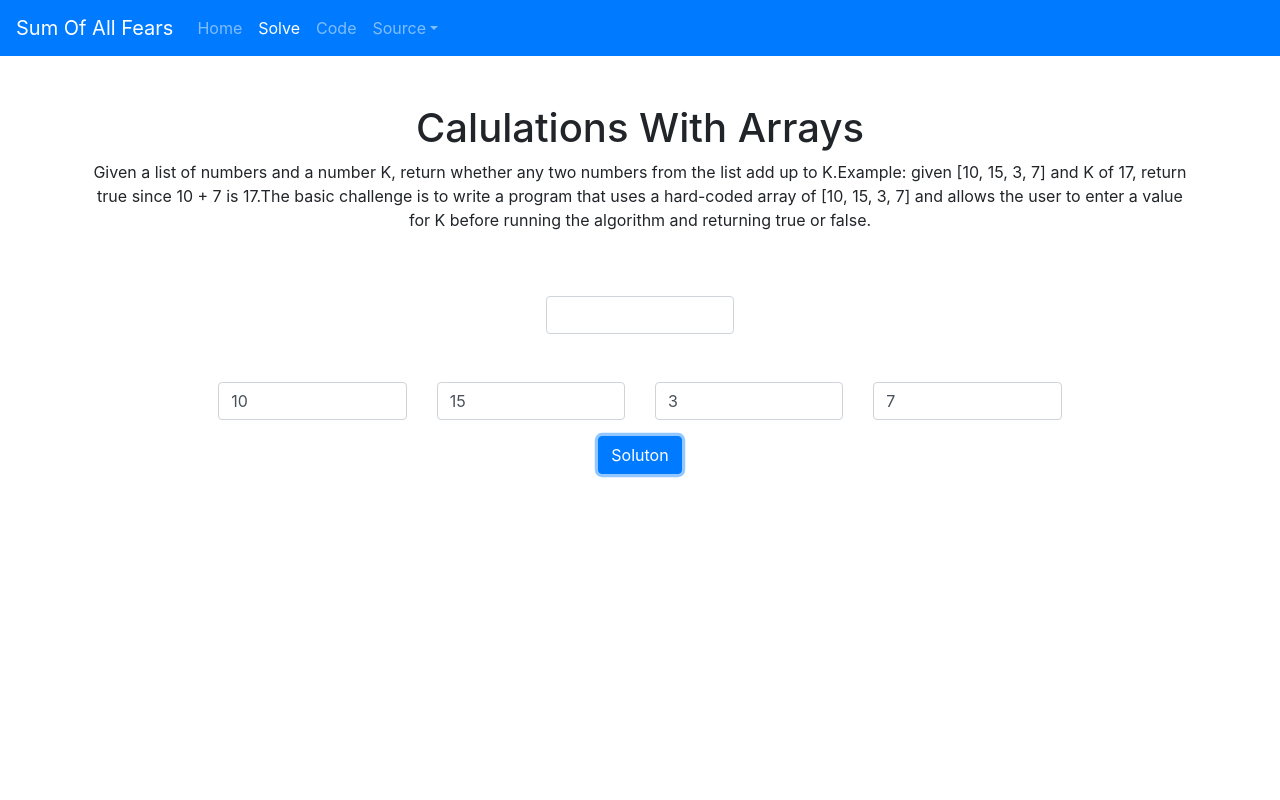
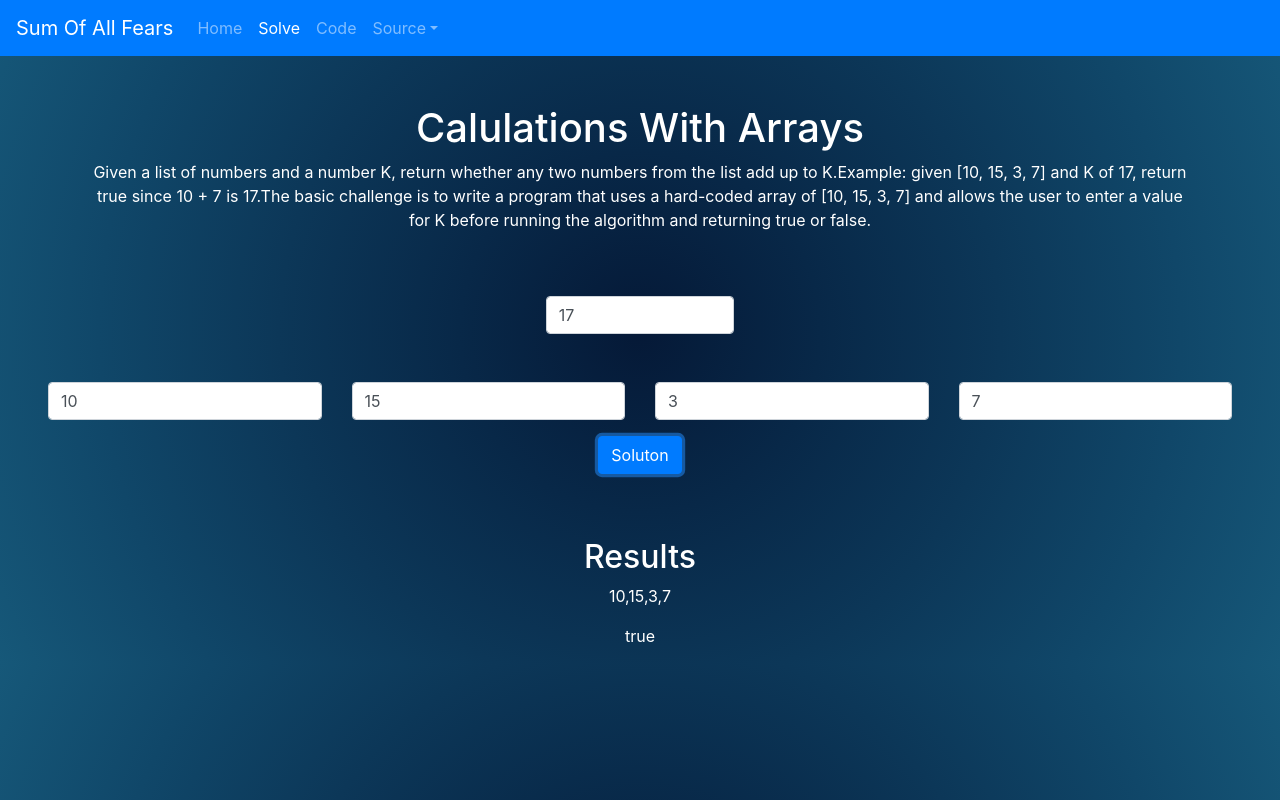
Before and after one commit to johndavid25/SumOfAllFears, a plain HTML site: page solve.html in a window 1280 px wide. Both pictures are taken after a click on the button "Soluton". Drawn offline with nearby package versions, Linux system fonts and the light colour scheme.

Commit message:
function changes

```diff
--- a/css/custom.css
+++ b/css/custom.css
@@ -0,0 +1,3 @@
+body {
+	background-image: radial-gradient(circle, #051937, #082848, #0c3758, #104769, #165879);
+}
--- a/js/custom.js
+++ b/js/custom.js
@@ -0,0 +1,27 @@
+function FindSum(numbers, answer) {
+    let checkValue = 0;
+    let found = false;
+    for (let i = 0; i <= numbers.length - 1; i++) {
+        checkValue = answer - numbers[i];
+        if (numbers.includes(checkValue, i + 1)) {
+            found = true;
+            break;
+        }
+    }
+    return found;
+}
+
+document.getElementById("btnSubmit").addEventListener("click", DisplaySum);
+
+function DisplaySum() {
+    let answer = parseInt(document.getElementById("kVariable").value);
+    let input1 = parseInt(document.getElementById("input1").value);
+    let input2 = parseInt(document.getElementById("input2").value);
+    let input3 = parseInt(document.getElementById("input3").value);
+    let input4 = parseInt(document.getElementById("input4").value);
+    let numArray = [input1, input2, input3, input4];
+
+    document.getElementById("numList").innerHTML = numArray.toString();
+    let found = FindSum(numArray, answer);
+    document.getElementById("results").innerHTML = found.toString();
+}
--- a/solve.html
+++ b/solve.html
@@ -78,8 +78,8 @@
         <div class="container text-center mt-5">
           <div class="row">
             <div class="col">
-            <h1>Calulations With Arrays</h1>
-            <p>
+              <h1 style="color: #fff;">Calulations With Arrays</h1>
+              <p style="color: #fff;">
                 Given a list of numbers and a number K, return whether any two
                 numbers from the list add up to K.Example: given [10, 15, 3, 7]
                 and K of 17, return true since 10 + 7 is 17.The basic challenge is
@@ -93,21 +93,21 @@
         <br><br>
         <div class="row">
             <div class="col-md-2 offset-5">
-              <input type="number" id="kVariable" class="form-control">
+                <input type="number" id="kVariable" class="form-control" value="17">
             </div>
         </div>
         <br><br>
         <div class="row">
-          <div class="col-md-2 offset-2">
+            <div class="col text-center ml-5">
               <input type="number" id="input1" class="form-control" value="10">
             </div>
-          <div class="col-md-2">
+            <div class="col text-center">
               <input type="number" id="input2" class="form-control" value="15">
             </div>
-          <div class="col-md-2">
+            <div class="col text-center">
               <input type="number" id="input3" class="form-control" value="3">
             </div>
-          <div class="col-md-2">
+            <div class="col text-center mr-5">
               <input type="number" id="input4" class="form-control" value="7">
             </div>
         </div>
@@ -116,7 +116,19 @@
               <button type="button" id="btnSubmit" class="btn btn-primary mb-3">Soluton</button>
             </div>
         </div>
+        <br><br>
+        <div class="container text-center">
+          <div class="row">
+              <div class="col">
+                <h2 style="color: #fff";>Results</h2>
+                  <p style="color: #fff;" id="numList"></p>
+                  <p style="color: #fff;" id="results"></p>
+              </div>
+          </div>
+        </div>
+
       </main>
+
 
     <!-- Optional JavaScript -->
     <!-- jQuery first, then Popper.js, then Bootstrap JS -->
```
Lines whose indentation alone changed are shown as unchanged.
